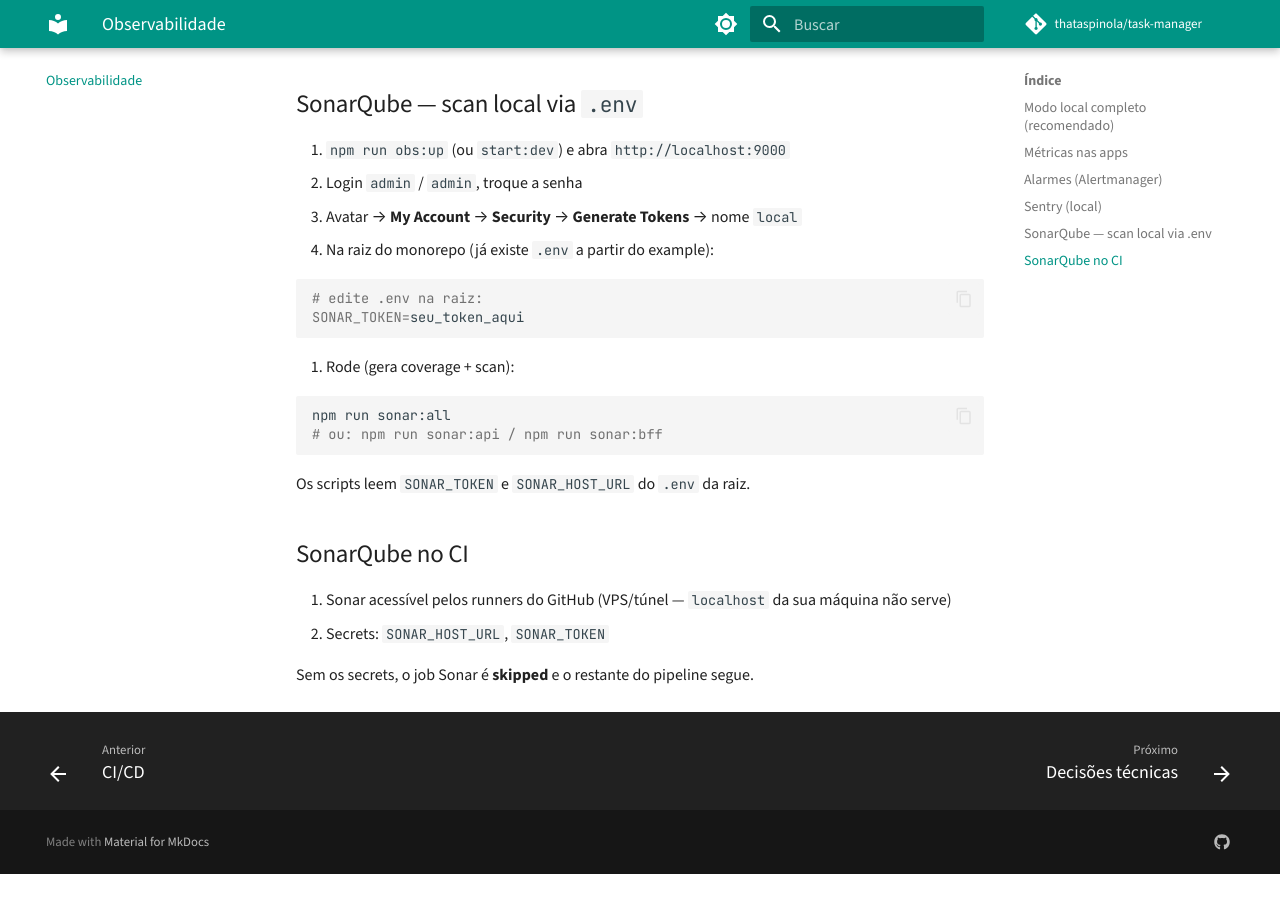
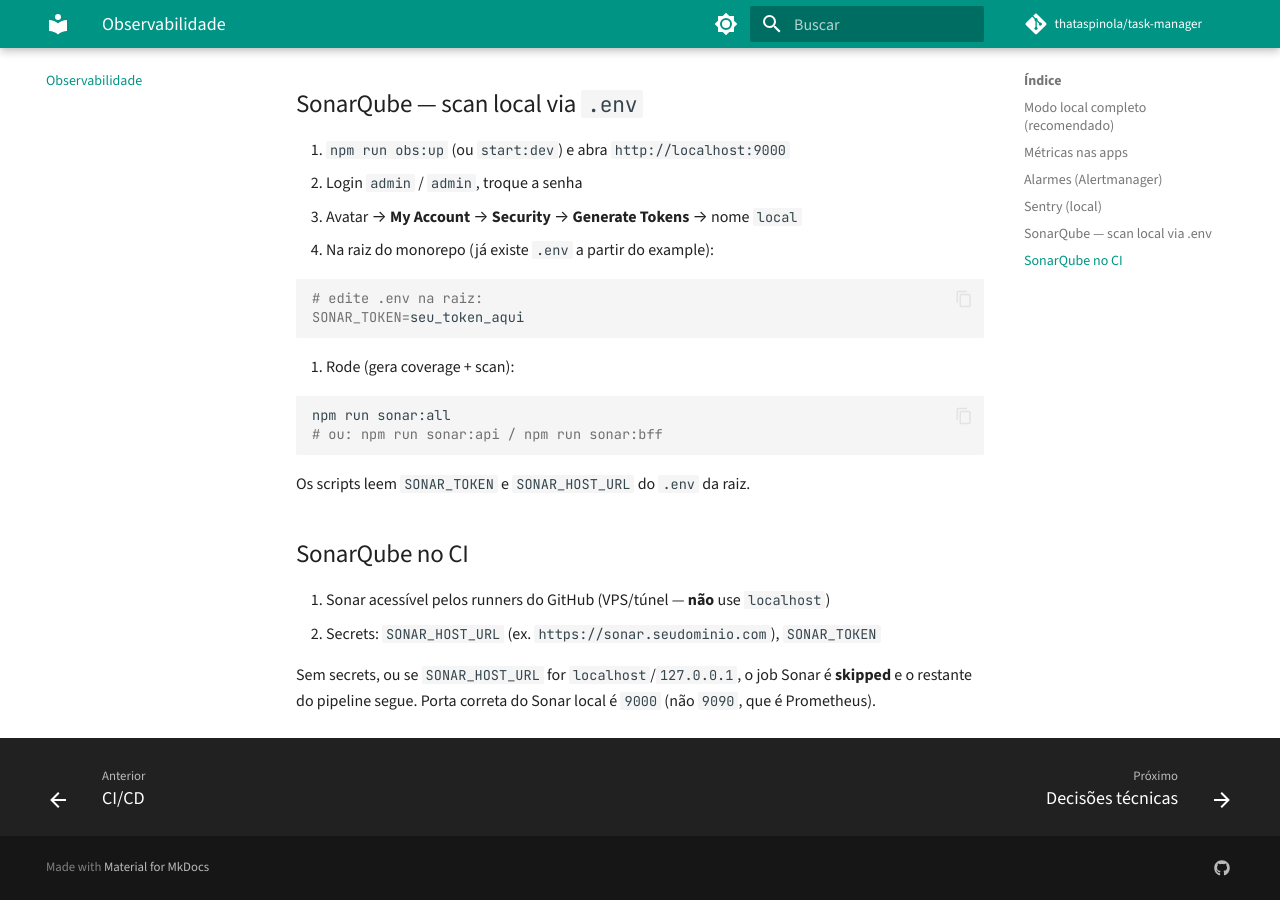
Before and after one commit to thataspinola/task-manager, an MkDocs documentation site: the page built from docs/observabilidade.md, in a window 1280 px wide and 900 px high, scrolled down 2143 px. Built offline with MkDocs 1.6.1 and Material for MkDocs 9.7.7, drawn with Linux system fonts in a browser that asks for light colours; comment, search, counter and statistics services are not loaded; before the commit the page ends 3017 px from its top, so only the background shows below that.

Commit message:
fix: sonar conf

```diff
--- a/docs/observabilidade.md
+++ b/docs/observabilidade.md
@@ -93,7 +93,7 @@
 
 ## SonarQube no CI
 
-1. Sonar acessível pelos runners do GitHub (VPS/túnel — `localhost` da sua máquina não serve)
-2. Secrets: `SONAR_HOST_URL`, `SONAR_TOKEN`
+1. Sonar acessível pelos runners do GitHub (VPS/túnel — **não** use `localhost`)
+2. Secrets: `SONAR_HOST_URL` (ex. `https://sonar.seudominio.com`), `SONAR_TOKEN`
 
-Sem os secrets, o job Sonar é **skipped** e o restante do pipeline segue.
+Sem secrets, ou se `SONAR_HOST_URL` for `localhost`/`127.0.0.1`, o job Sonar é **skipped** e o restante do pipeline segue. Porta correta do Sonar local é `9000` (não `9090`, que é Prometheus).
```
Also changed, not shown: 2 other files.
